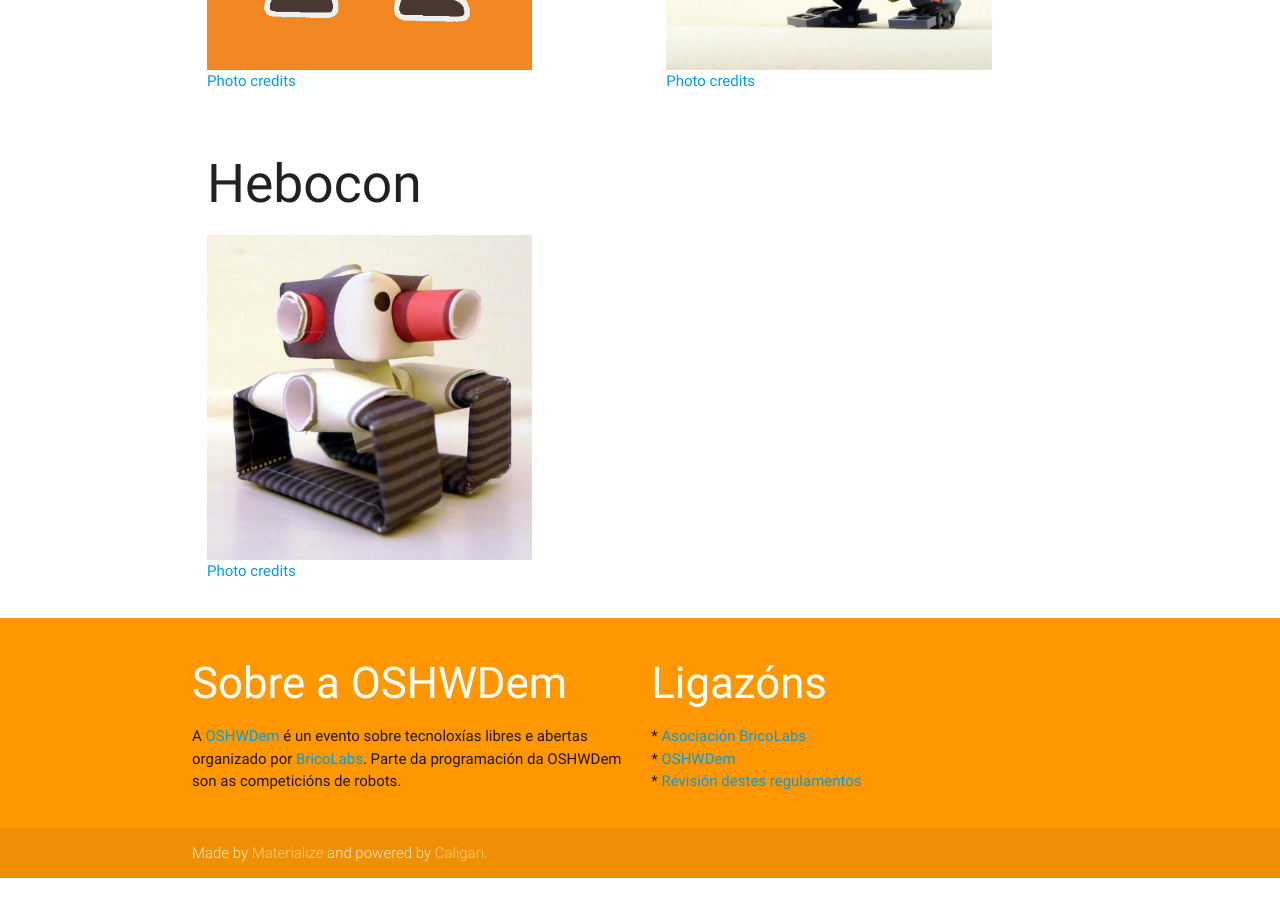
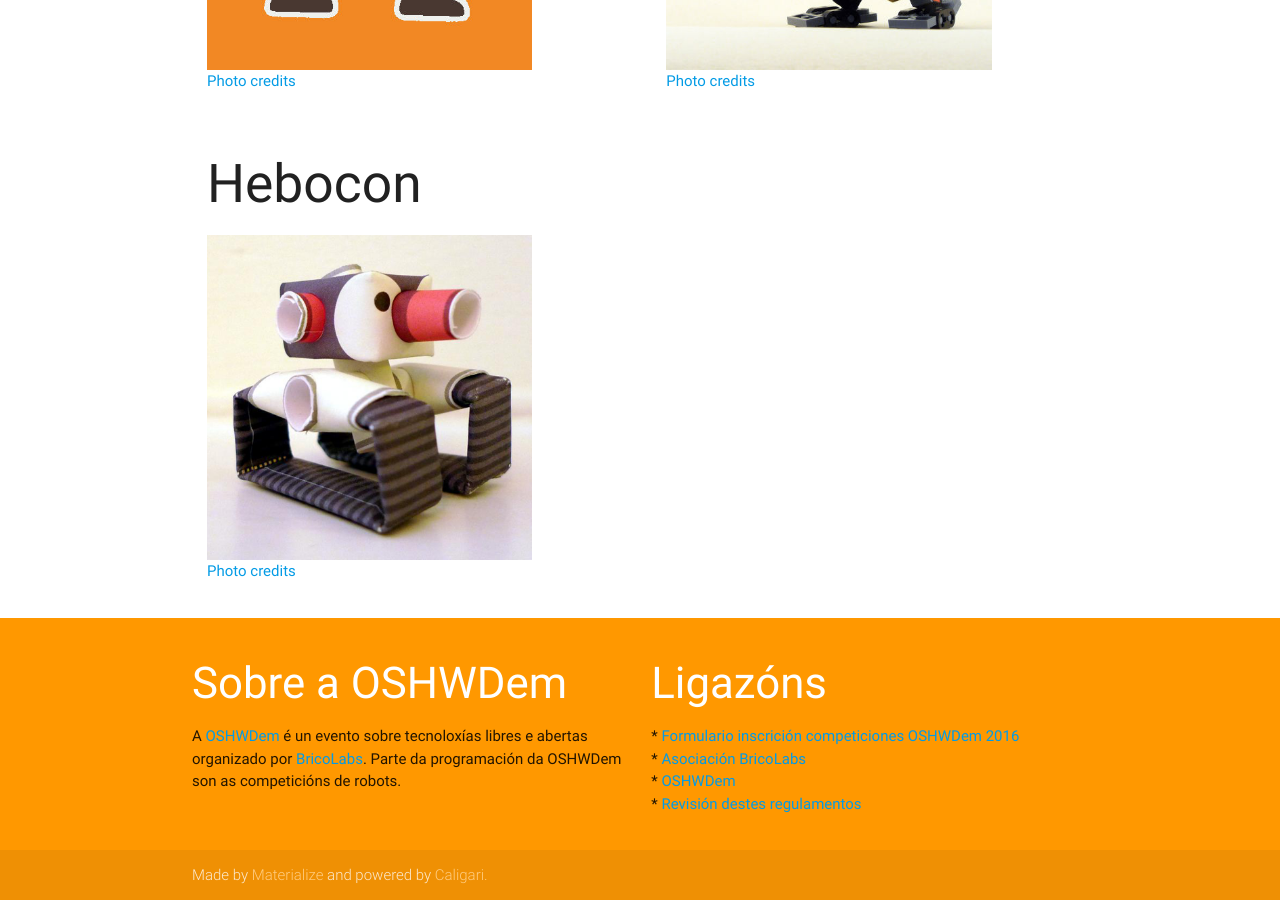
Before and after one commit to brico-labs/Regulamentos, a Jekyll site: the page built from index.md, in a window 1280 px wide and 900 px high, scrolled down 1006 px. Built offline with Jekyll 4.4.1, drawn with Linux system fonts in a browser that asks for light colours; nearby versions of some CDN libraries; before the commit the page ends 1884 px from its top, so only the background shows below that.

Commit message:
Engádese formulario de inscrición

```diff
--- a/_layouts/regulamento_gl.html
+++ b/_layouts/regulamento_gl.html
@@ -56,6 +56,7 @@
         <div class="col l6 s12">
           <h3 class="white-text">Ligazóns</h3>
           <ul>
+            <li>* <a class="" href="https://goo.gl/5wgi9k">Formulario inscrición competiciones OSHWDem 2016</a></li>
             <li>* <a class="" href="http://bricolabs.cc">Asociación BricoLabs</a></li>
             <li>* <a class="" href="http://oshwdem.org">OSHWDem</a></li>
             <li>* <a class="" href="https://github.com/brico-labs/Regulamentos/issues">Revisión destes regulamentos</a></li>
```
